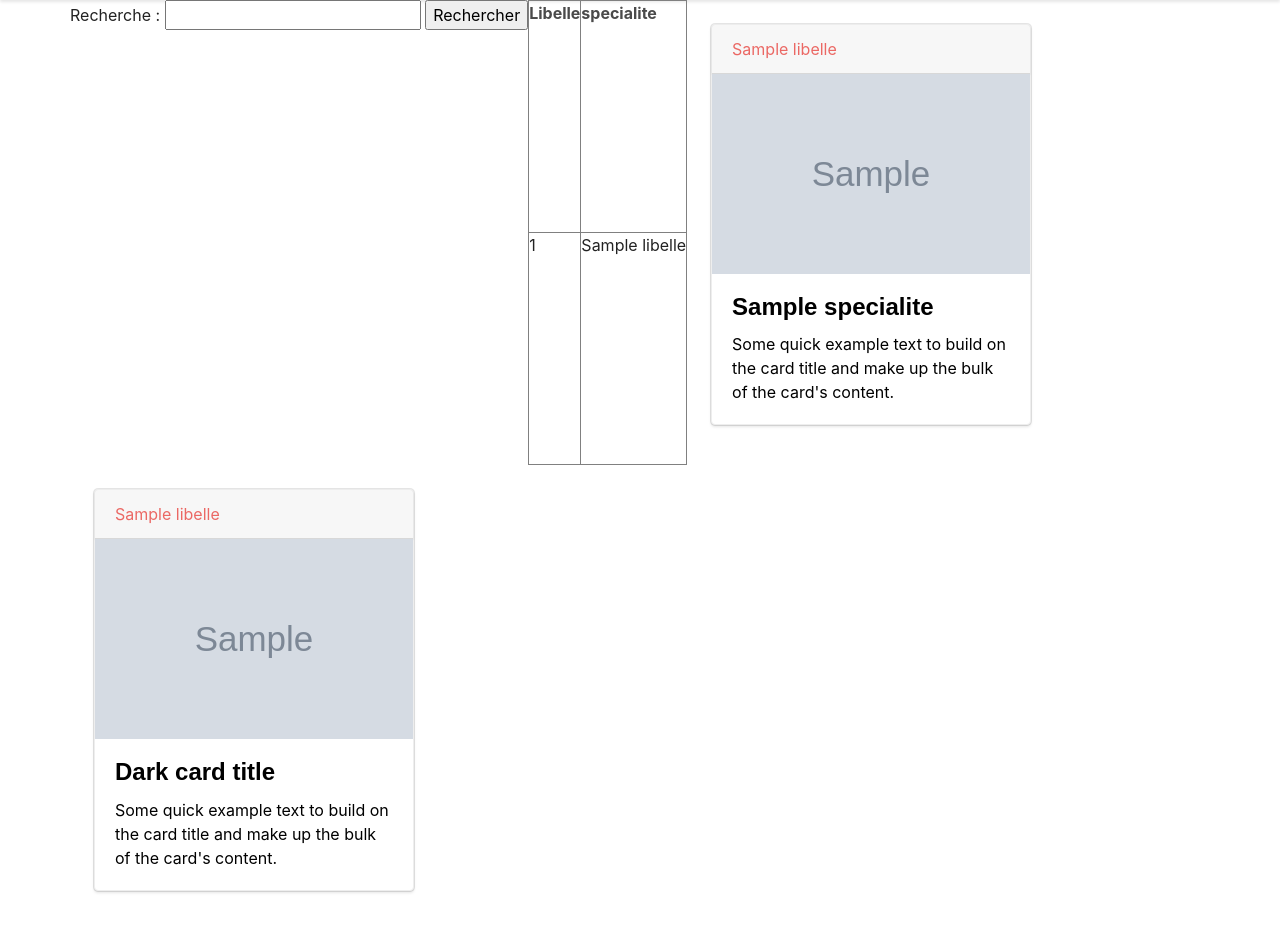
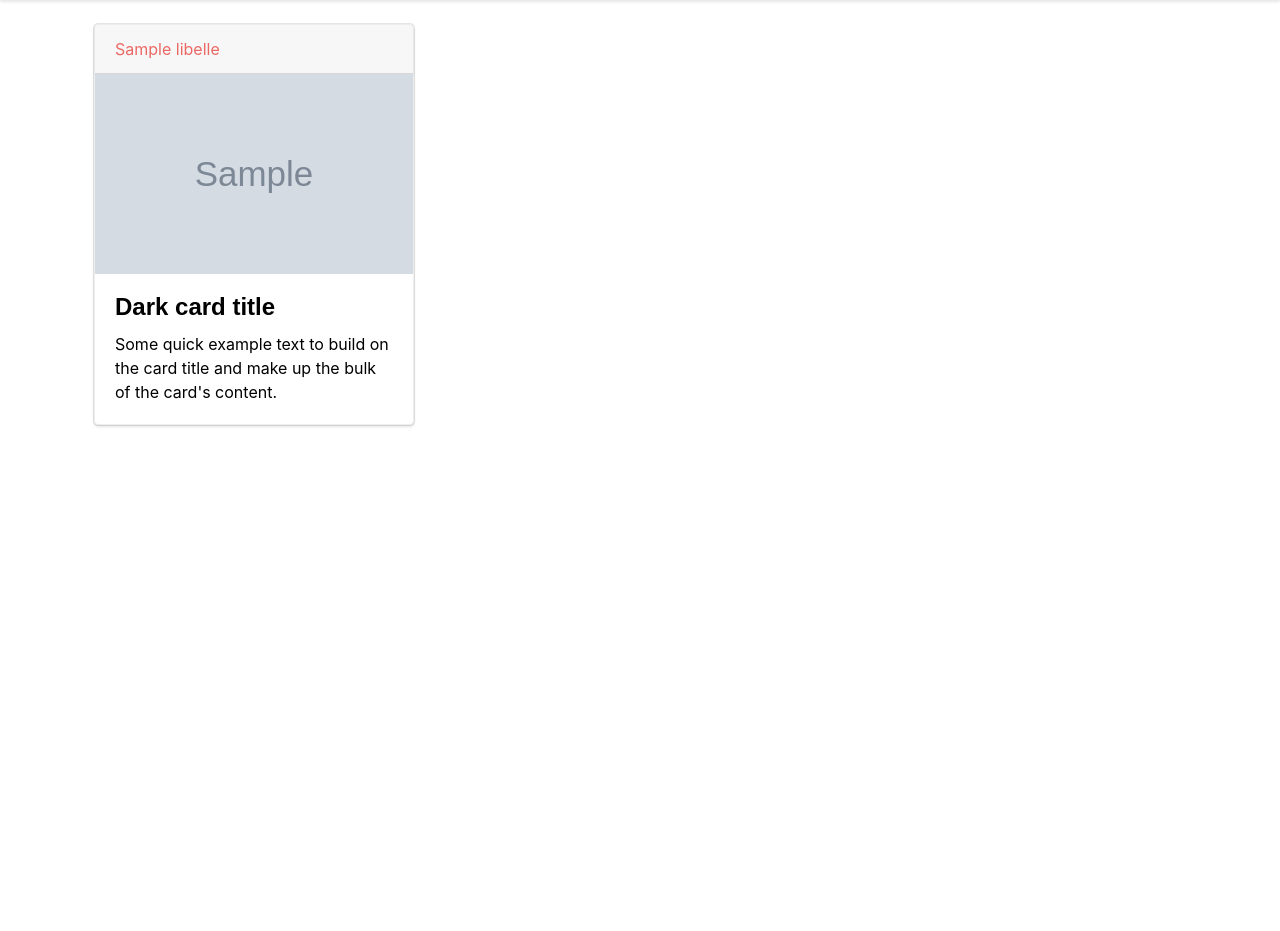
Before and after one commit to Ryhanee/RestoItalien, a Symfony app: template templates/restaurants/index.html.twig in a window 1280 px wide. Shown: the part 80-1011 px from the top of the page. After the commit the page ends 507 px from the top, so only its background shows below. Run offline with Twig, Linux system fonts and the light colour scheme; the template is opened without the code that fills it: most values are stand-ins (such as "Sample title", 1, 10 or a date in 2020); grey boxes marked "Sample" are stand-in pictures; some libraries are stand-ins or nearby versions; some web fonts are replaced.

Commit message:
deuxieme commit avec restaurant

```diff
--- a/src/Repository/RestaurantRepository.php
+++ b/src/Repository/RestaurantRepository.php
@@ -47,4 +47,5 @@ class RestaurantRepository extends ServiceEntityRepository
         ;
     }
     */
+
 }
--- a/templates/restaurants/index.html.twig
+++ b/templates/restaurants/index.html.twig
@@ -5,44 +5,6 @@
 {% block body %}
     <div class="container">
         <div class="row">
-            <form action="" method="POST">
-                Recherche : <input type="text" name="input_recherche"/>
-                <input type="submit" name="rechercher" value="Rechercher"/>
-            </form>
-
-            {% if restaurants is empty %}
-
-                Aucun restaurant trouvé
-
-            {% else %}
-                <table border="1">
-                    <tr>
-                        <th>Libelle</th>
-                        <th>specialite</th>
-                    </tr>
-                    {% for modele in restaurants %}
-                        <tr>
-                            <td>{{ modele.idResto }}</td>
-                            <td>{{ modele.libelle }}</td>
-                        </tr>
-                    {% endfor %}
-                </table>
-
-                {% for resto in restos %}
-                    <div class="m-4">
-                        <div class="card bg-light mb-3" style="max-width: 20rem;">
-                            <div class="card-header"><a href="{{ path('show_resto', {'libelle':resto.libelle}) }}">{{ resto.libelle }}</a></div>
-                            <img src="{{ resto.image }}" style="height:200px; width:100%;">
-                            <div class="card-body">
-                                <h4 class="card-title">{{ resto.specialite }}</h4>
-                                <p class="card-text">Some quick example text to build on the card title and make up the bulk of the card's content.</p>
-
-                            </div>
-                        </div>
-                    </div>
-                {% endfor %}
-            {% endif %}
-
             {% for resto in restos %}
                 <div class="m-4">
                     <div class="card bg-light mb-3" style="max-width: 20rem;">
```
Also changed, not shown: src/Controller/RestaurantsController.php (+44 -33 lines), templates/restaurants/show.html.twig (+7 -4 lines), src/Entity/Restaurant.php (line endings or trailing spaces). Lines whose indentation alone changed are shown as unchanged.
